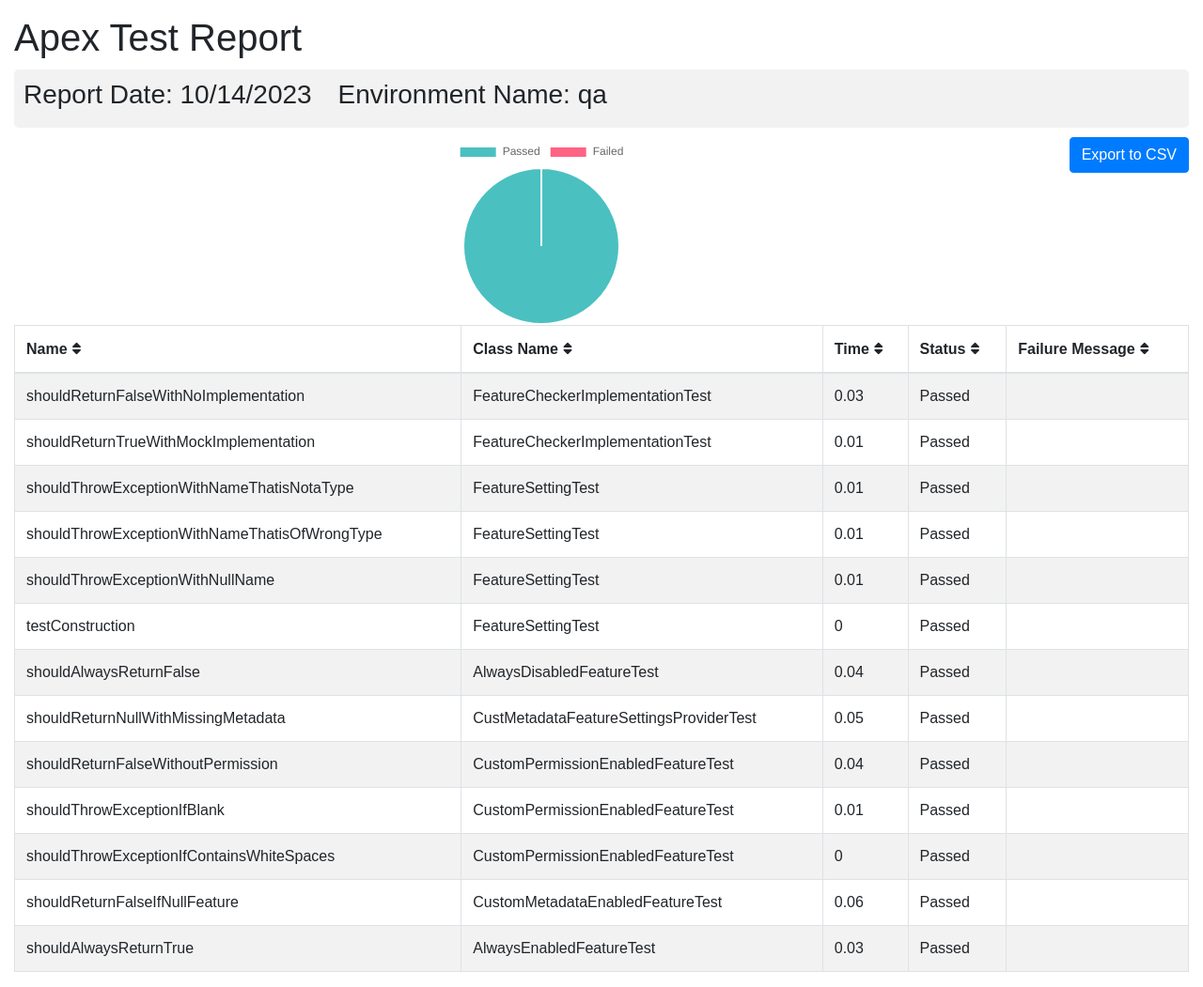
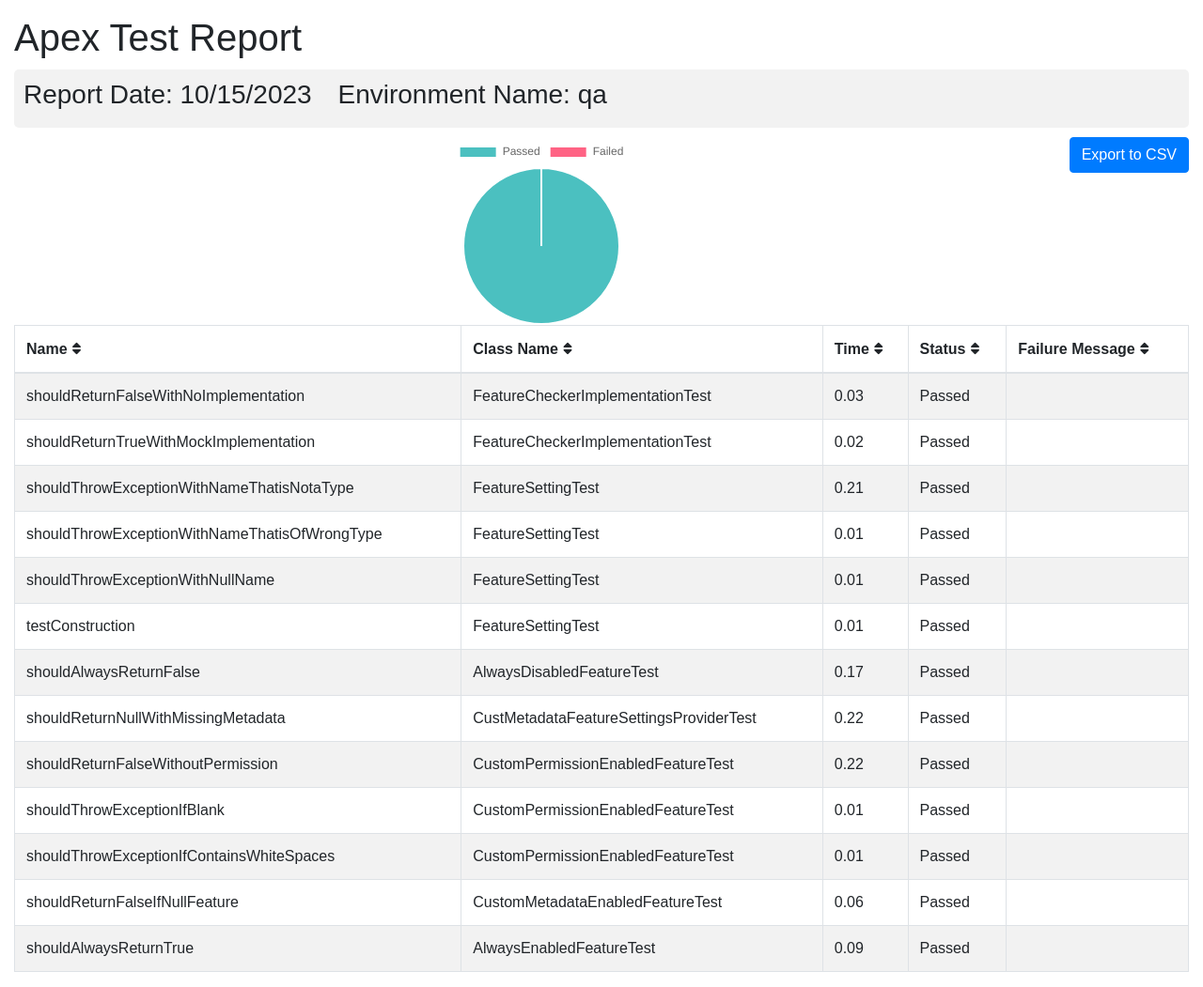
Before and after one commit to flxbl-io/sfops-dashboard, a Jekyll site: the page apextestResults/qa.html, which Jekyll copies as it is, in a window 1280 px wide. Shown: the whole page at 94% size. Built offline with Jekyll 4.4.1, drawn with Linux system fonts in a browser that asks for light colours.

Commit message:
updated test results of qa

```diff
--- a/apextestResults/qa.html
+++ b/apextestResults/qa.html
@@ -102,7 +102,7 @@
       <div class="container-fluid">
         <h1 class="mt-3">Apex Test Report</h1>
         <div class="info-card">
-        <h3>Report Date: 10/14/2023 <span style="margin-left: 20px;">Environment Name: qa</span></h3>
+        <h3>Report Date: 10/15/2023 <span style="margin-left: 20px;">Environment Name: qa</span></h3>
         </div>
         <button onclick="exportTableToCSV('testReport.csv')" class="btn btn-primary float-right">Export to CSV</button>
         <div id="chart-container">
@@ -130,14 +130,14 @@
         <tr>
           <td>shouldReturnTrueWithMockImplementation</td>
           <td>FeatureCheckerImplementationTest</td>
-          <td>0.01</td>
+          <td>0.02</td>
           <td>Passed</td>
           <td></td>
         </tr>
         <tr>
           <td>shouldThrowExceptionWithNameThatisNotaType</td>
           <td>FeatureSettingTest</td>
-          <td>0.01</td>
+          <td>0.21</td>
           <td>Passed</td>
           <td></td>
         </tr>
@@ -158,28 +158,28 @@
         <tr>
           <td>testConstruction</td>
           <td>FeatureSettingTest</td>
-          <td>0</td>
+          <td>0.01</td>
           <td>Passed</td>
           <td></td>
         </tr>
         <tr>
           <td>shouldAlwaysReturnFalse</td>
           <td>AlwaysDisabledFeatureTest</td>
-          <td>0.04</td>
+          <td>0.17</td>
           <td>Passed</td>
           <td></td>
         </tr>
         <tr>
           <td>shouldReturnNullWithMissingMetadata</td>
           <td>CustMetadataFeatureSettingsProviderTest</td>
-          <td>0.05</td>
+          <td>0.22</td>
           <td>Passed</td>
           <td></td>
         </tr>
         <tr>
           <td>shouldReturnFalseWithoutPermission</td>
           <td>CustomPermissionEnabledFeatureTest</td>
-          <td>0.04</td>
+          <td>0.22</td>
           <td>Passed</td>
           <td></td>
         </tr>
@@ -207,7 +207,7 @@
         <tr>
           <td>shouldAlwaysReturnTrue</td>
           <td>AlwaysEnabledFeatureTest</td>
-          <td>0.03</td>
+          <td>0.09</td>
           <td>Passed</td>
           <td></td>
         </tr>
```
Also changed, not shown: other parts of apextestResults/qa.html (+1 -1 lines).
